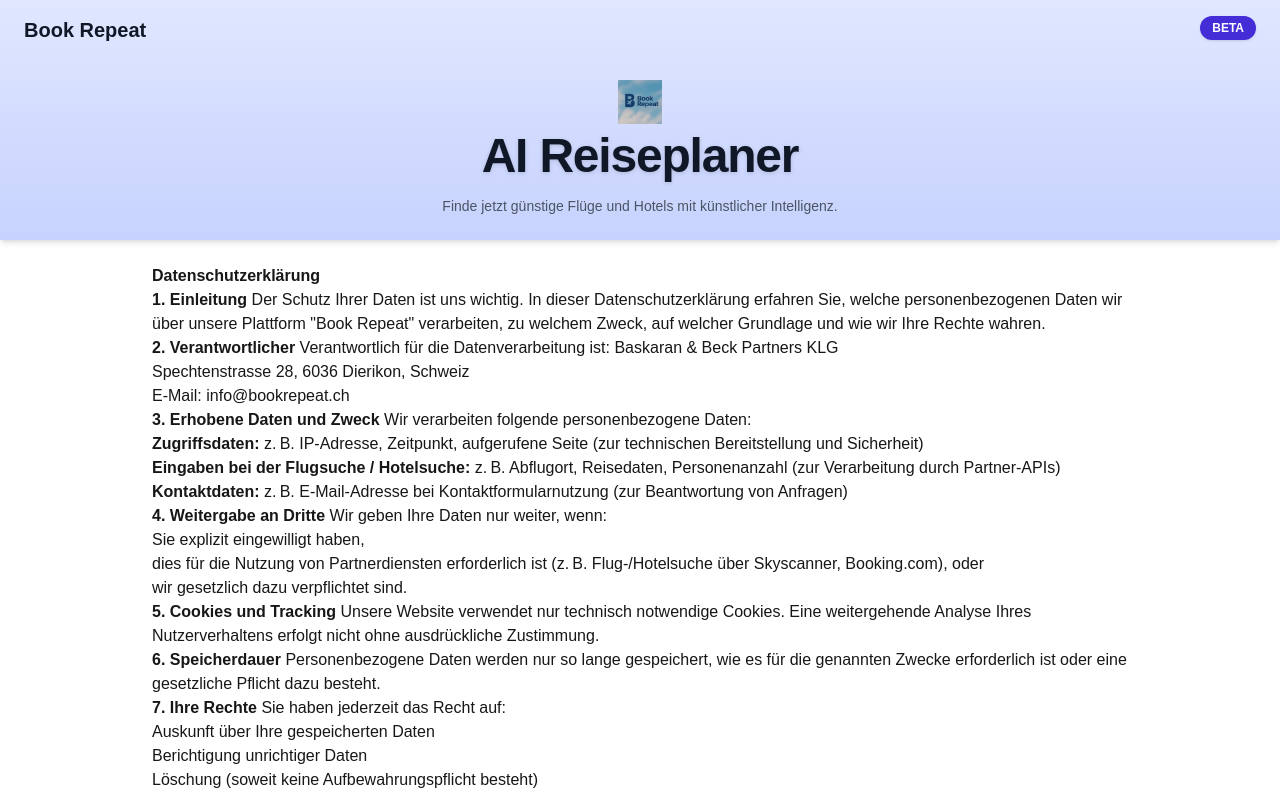
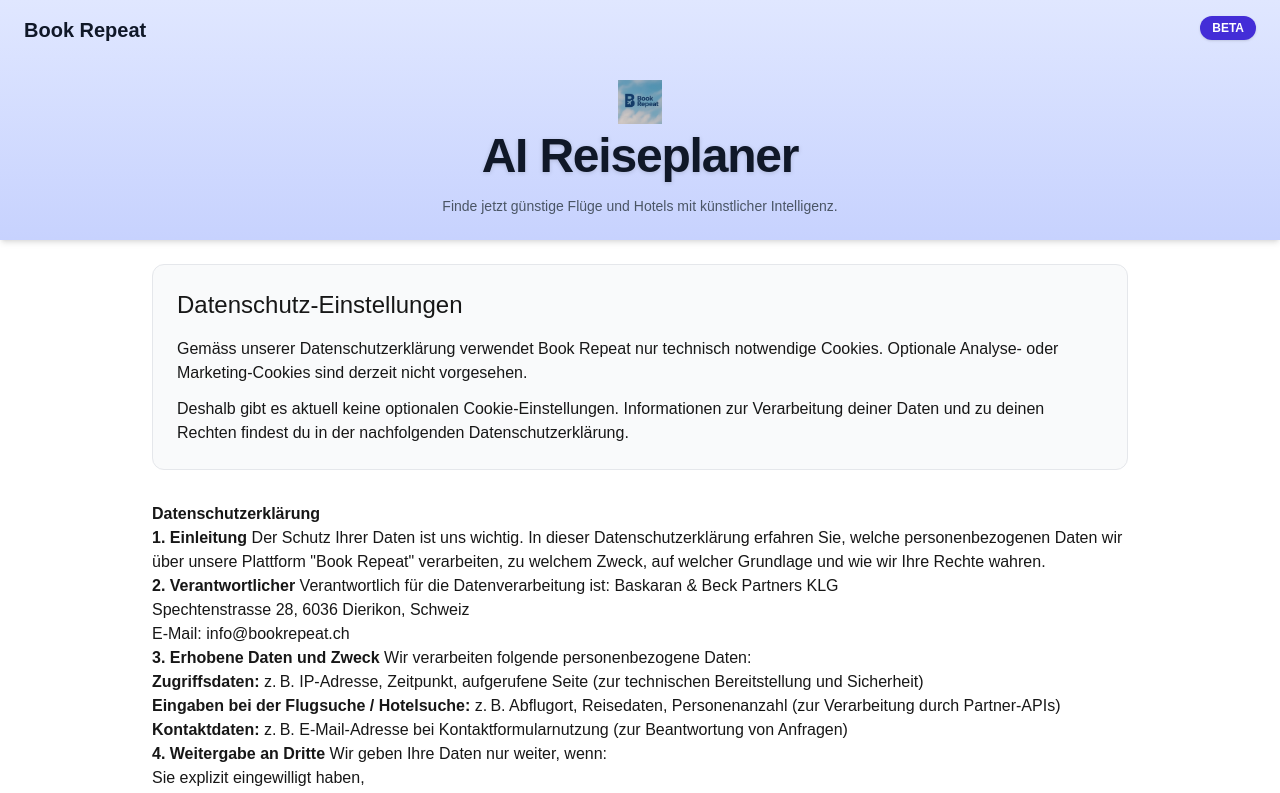
Before and after one commit to GottDesCurry/ai-travelagency, a Next.js app: page /datenschutz in a window 1280 px wide. Shown: the top 793 px of the page. Built offline with nearby package versions, Linux system fonts and the light colour scheme.

Commit message:
fix: add missing privacy settings anchor and explanatory section

```diff
--- a/src/app/datenschutz/page.tsx
+++ b/src/app/datenschutz/page.tsx
@@ -12,10 +12,31 @@
   const fileContents = fs.readFileSync(filePath, 'utf8')
 
   return (
-    <section className="max-w-5xl mx-auto p-6">
-      <div className="prose prose-lg">
+    <div className="max-w-5xl mx-auto p-6">
+      <section
+        id="settings"
+        aria-labelledby="privacy-settings-title"
+        tabIndex={-1}
+        className="scroll-mt-6 mb-8 rounded-xl border border-gray-200 bg-gray-50 p-6"
+      >
+        <h2 id="privacy-settings-title" className="text-2xl mb-4">
+          Datenschutz-Einstellungen
+        </h2>
+        <p className="mb-3">
+          Gemäss unserer Datenschutzerklärung verwendet Book Repeat nur technisch
+          notwendige Cookies. Optionale Analyse- oder Marketing-Cookies sind
+          derzeit nicht vorgesehen.
+        </p>
+        <p>
+          Deshalb gibt es aktuell keine optionalen Cookie-Einstellungen.
+          Informationen zur Verarbeitung deiner Daten und zu deinen Rechten
+          findest du in der nachfolgenden Datenschutzerklärung.
+        </p>
+      </section>
+
+      <section aria-label="Datenschutzerklärung" className="prose prose-lg">
         <ReactMarkdown>{fileContents}</ReactMarkdown>
-      </div>
-    </section>
+      </section>
+    </div>
   )
 }
```
